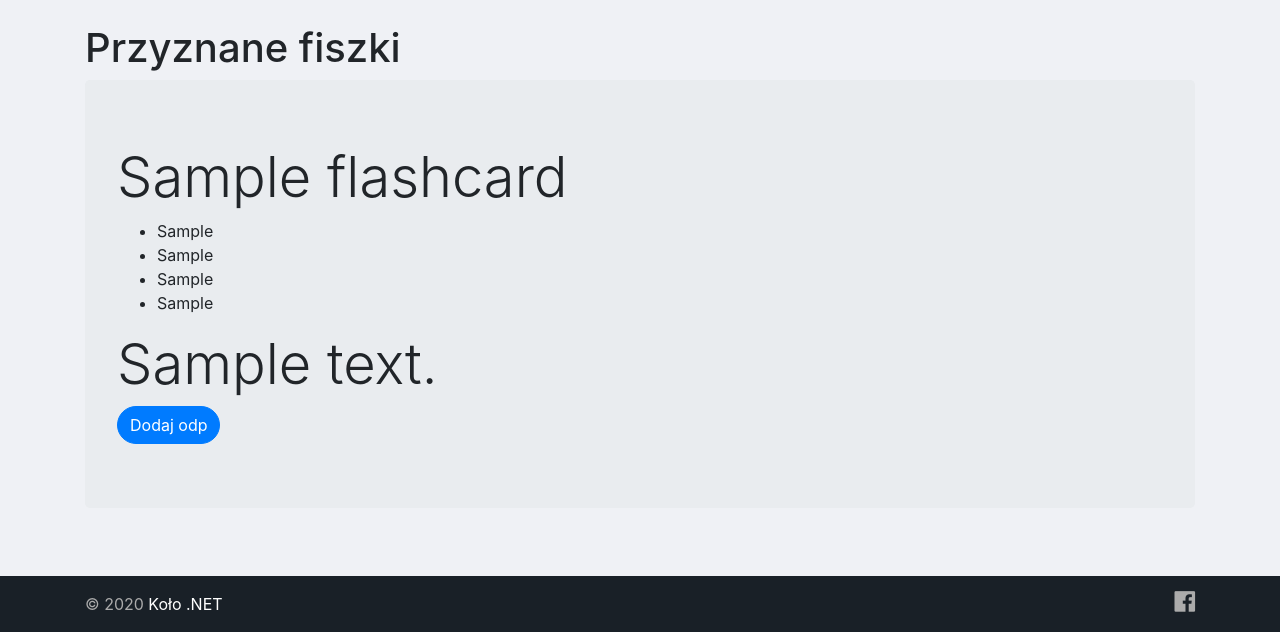
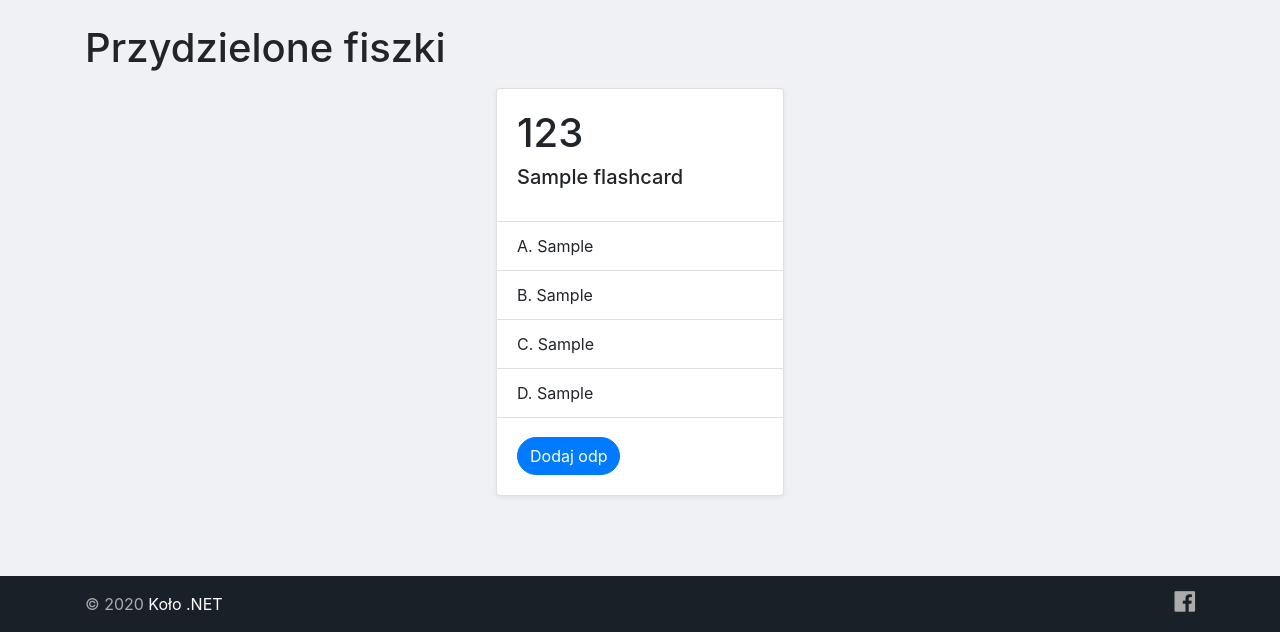
Before and after one commit to Grupa-NET-PK/hackaton, a Django app: page /assigned_flashcard/ in a window 1280 px wide. Shown: the part 168-800 px from the top of the page. Run offline with Django 3.2, Linux system fonts and the light colour scheme; a user stored in the database is signed in; tables that the repository leaves empty hold one stand-in row (values such as "Sample post"); some libraries are stand-ins or nearby versions.

Commit message:
Konsolidacja stylu od Błażeja
Dodatkowo usuwanie fiszek na które odpowiedzieliśmy

```diff
--- a/hackaton_app/templates/hackaton_app/assign_flashcard.html
+++ b/hackaton_app/templates/hackaton_app/assign_flashcard.html
@@ -2,7 +2,7 @@
 {% block content %}
 {% load static %}
 {% load crispy_forms_tags %}
-
+<div class="row justify-content-md-center">
     <div class="card col-lg-4 my-box-shadow">
             <div class="card-body">
                 <form method="POST">
@@ -19,6 +19,7 @@
                 </form>
             </div>
         </div>
+     </div>
 
 
 {% endblock %}
--- a/hackaton_app/templates/hackaton_app/assigned_flashcard.html
+++ b/hackaton_app/templates/hackaton_app/assigned_flashcard.html
@@ -1,22 +1,32 @@
+<div class="row justify-content-around">
 {% for item in flash %}
 
-    <div class="jumbotron">
-    <h1 class="display-4"> {{ item.flash_card.question }} </h1>
-        {% if item.flash_card.is_abcd %}
-            <ul>
-                <li>{{ item.flash_card.a }}</li>
-                <li>{{ item.flash_card.b }}</li>
-                <li>{{ item.flash_card.c }}</li>
-                <li>{{ item.flash_card.d }}</li>
-            </ul>
-            <h3 class="display-4"> {{ item.flash_card.correct_answer }} </h3>
-
-
-    {% endif %}
-
-    <a class="btn btn-primary" href="{% url 'flashcard_answer_create' item.flash_card.id %}">Dodaj odp</a>
-
-
+    <div class="card my-box-shadow m-2" style="width: 18rem;">
+                <div class="card-body">
+                    <h1 class="txt" onload="startTime({{ item.expiration_date }})">123</h1>
+                    <h5 class="card-title">{{ item.flash_card.question }} <span class="txt" onload="startTime({{ item.expiration_date }})"></span></h5>
+                </div>
+                {% if item.flash_card.is_abcd %}
+                <ul class="list-group list-group-flush">
+                    <li class="list-group-item">
+                        A. {{ item.flash_card.a }}
+                    </li>
+                    <li class="list-group-item">
+                        B. {{ item.flash_card.b }}
+                    </li>
+                    <li class="list-group-item">
+                        C. {{ item.flash_card.c }}
+                    </li>
+                    <li class="list-group-item">
+                        D. {{ item.flash_card.d }}
+                    </li>
+                </ul>
+                {% endif %}
+                <div class="card-body">
+                    <a class="btn btn-primary" href="{% url 'flashcard_answer_create' item.flash_card.id %}">Dodaj odp</a>
+                </div>
+        </div>
 </div>
 
 {% endfor %}
+</div>
--- a/hackaton_app/templates/hackaton_app/assigned_flashcard_list.html
+++ b/hackaton_app/templates/hackaton_app/assigned_flashcard_list.html
@@ -1,51 +1,36 @@
 {% extends 'hackaton_app/base.html' %}
 {% block content %}
 
-<h1>Przyznane fiszki</h1>
-
-    <div id="assigned_flashcards">
+<h1>Przydzielone fiszki</h1>
+    <div id="assigned_flashcards" class="row justify-content-around">
         {% for item in flash %}
-            <h1 class="txt" onload="startTime({{ item.expiration_date }})">123</h1>
-            <div class="jumbotron">
-            <h1 class="display-4"> {{ item.flash_card.question }} <span class="txt" onload="startTime({{ item.expiration_date }})"></span></h1>
+            <div class="card my-box-shadow m-2" style="width: 18rem;">
+                <div class="card-body">
+                    <h5 class="card-title">{{ item.flash_card.question }} <span class="txt" onload="startTime({{ item.expiration_date }})"></span></h5>
+                </div>
                 {% if item.flash_card.is_abcd %}
-                    <ul>
-                        <li>{{ item.flash_card.a }}</li>
-                        <li>{{ item.flash_card.b }}</li>
-                        <li>{{ item.flash_card.c }}</li>
-                        <li>{{ item.flash_card.d }}</li>
-                    </ul>
-                    <h3 class="display-4"> {{ item.flash_card.correct_answer }} </h3>
-
-
-            {% endif %}
-
-            <a class="btn btn-primary" href="{% url 'flashcard_answer_create' item.flash_card.id %}">Dodaj odp</a>
-
-
-        </div>
+                <ul class="list-group list-group-flush">
+                    <li class="list-group-item">
+                        A. {{ item.flash_card.a }}
+                    </li>
+                    <li class="list-group-item">
+                        B. {{ item.flash_card.b }}
+                    </li>
+                    <li class="list-group-item">
+                        C. {{ item.flash_card.c }}
+                    </li>
+                    <li class="list-group-item">
+                        D. {{ item.flash_card.d }}
+                    </li>
+                </ul>
+                {% endif %}
+                <div class="card-body">
+                    <a class="btn btn-primary" href="{% url 'flashcard_answer_create' item.flash_card.id %}">Dodaj odp</a>
+                </div>
+            </div>
 
         {% endfor %}
     </div>
 {% endblock %}
 {% block scripts %}
-<script>
-    function startTime(expirationDate) {
-      var today = new Date();
-      var h = expirationDate.getHours() - today.getHours();
-      var m = expirationDate.getMinutes() - today.getMinutes();
-      var s = expirationDate.getSeconds() - today.getSeconds();
-      m = checkTime(m);
-      s = checkTime(s);
-
-      $(".txt").textContext = h + ":" + m + ":" + s;
-<!--      document.getElementByClass('txt').innerHTML =-->
-<!--      h + ":" + m + ":" + s;-->
-      var t = setTimeout(startTime, 500);
-    }
-    function checkTime(i) {
-      if (i < 10) {i = "0" + i};  // add zero in front of numbers < 10
-      return i;
-    }
-</script>
 {% endblock %}
--- a/hackaton_app/templates/hackaton_app/flashcard_answer_create.html
+++ b/hackaton_app/templates/hackaton_app/flashcard_answer_create.html
@@ -1,7 +1,6 @@
 {% extends 'hackaton_app/base.html' %}
 {% load crispy_forms_tags %}
 {% block content %}
-
 <div class="content-section">
      <form action="." method="post">
             {{ f_form.as_p }}
@@ -9,5 +8,5 @@
             <p><input type="submit" value="Stwórz"></p>
 
     </form>
-
+</div>
 {% endblock content %}
--- a/hackaton_app/templates/hackaton_app/flashcard_answers.html
+++ b/hackaton_app/templates/hackaton_app/flashcard_answers.html
@@ -4,6 +4,7 @@
       <th scope="col">#</th>
       <th scope="col">Użytkownik</th>
       <th scope="col">Odpowiedź</th>
+<!--        <th scope="col">Poprawna</th>-->
     </tr>
   </thead>
   <tbody>
--- a/hackaton_app/views.py
+++ b/hackaton_app/views.py
@@ -112,6 +112,8 @@ class FlashcardListView(LoginRequiredMixin, ListView):
             flash = paginator.page(paginator.num_pages)
         return flash
 
+    def count_answers_for_flashcard(self, flashcard_id):
+        return len(AnswerFlashcard.objects.filter(flash_card_id=flashcard_id))
 
 class AssignedFlashcardListView(LoginRequiredMixin, ListView):
     model = AssignedFlashcard
@@ -164,6 +166,7 @@ def flashcard_answer_create(request, pk):
             instance.user = request.user.profile
             instance.flash_card = Flashcard.objects.get(id=pk)
             instance.save()
+            AssignedFlashcard.objects.filter(user_id=request.user.id, flash_card_id=instance.flash_card.id).delete()
             messages.success(request, f'Utworzono Fiszkę!')
             return redirect('flashcard_show')
     else:
```
Also changed, not shown: hackaton_app/templates/hackaton_app/flashcard_confirm_delete.html (+10 -4 lines), hackaton_app/templates/hackaton_app/flashcard_detail.html (+25 -9 lines), hackaton_app/templates/hackaton_app/flashcard_list.html (+27 -17 lines), hackaton_app/templates/hackaton_app/logout.html (+5 -5 lines), hackaton_app/templates/hackaton_app/profile.html (+8 -4 lines). Lines whose indentation alone changed are shown as unchanged.
